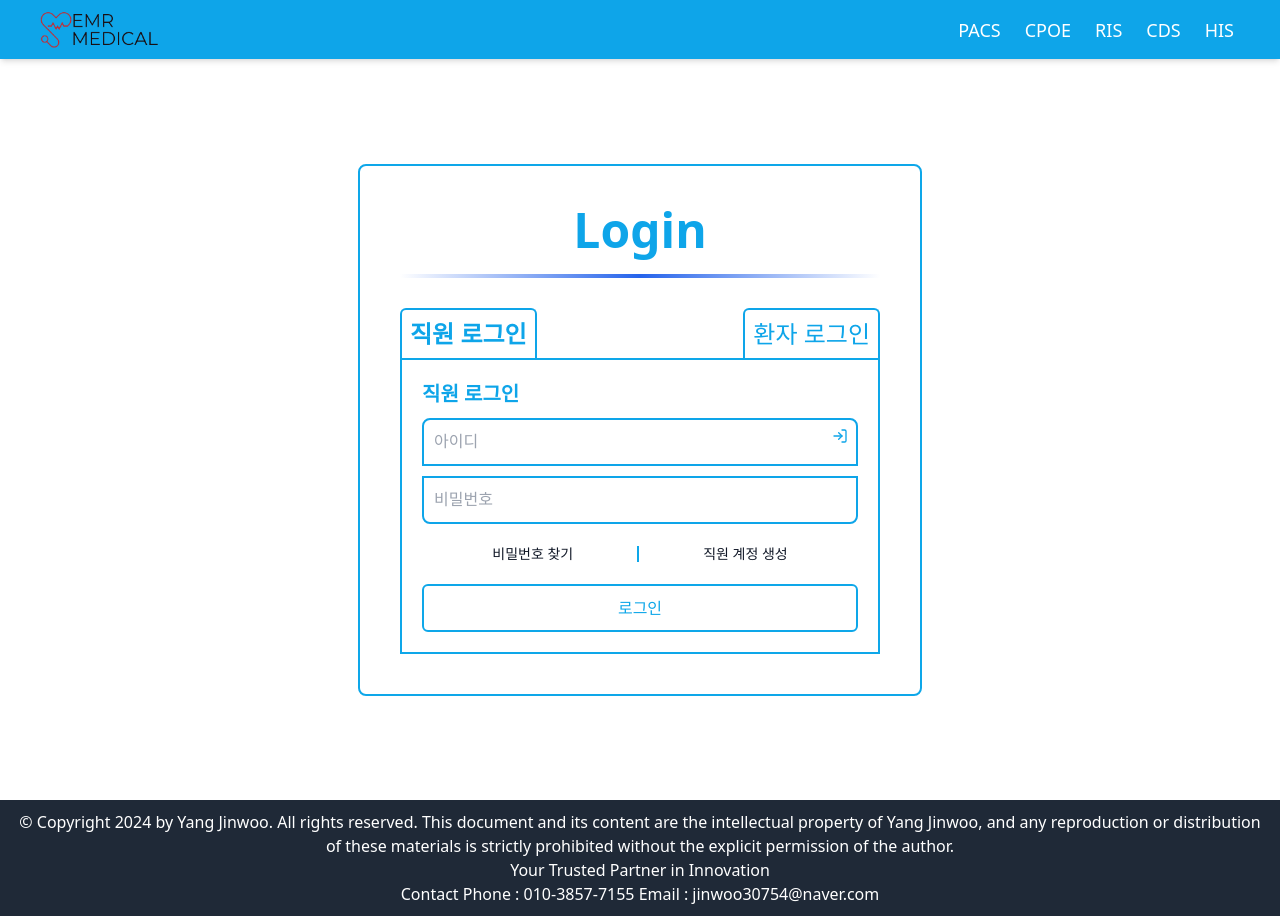
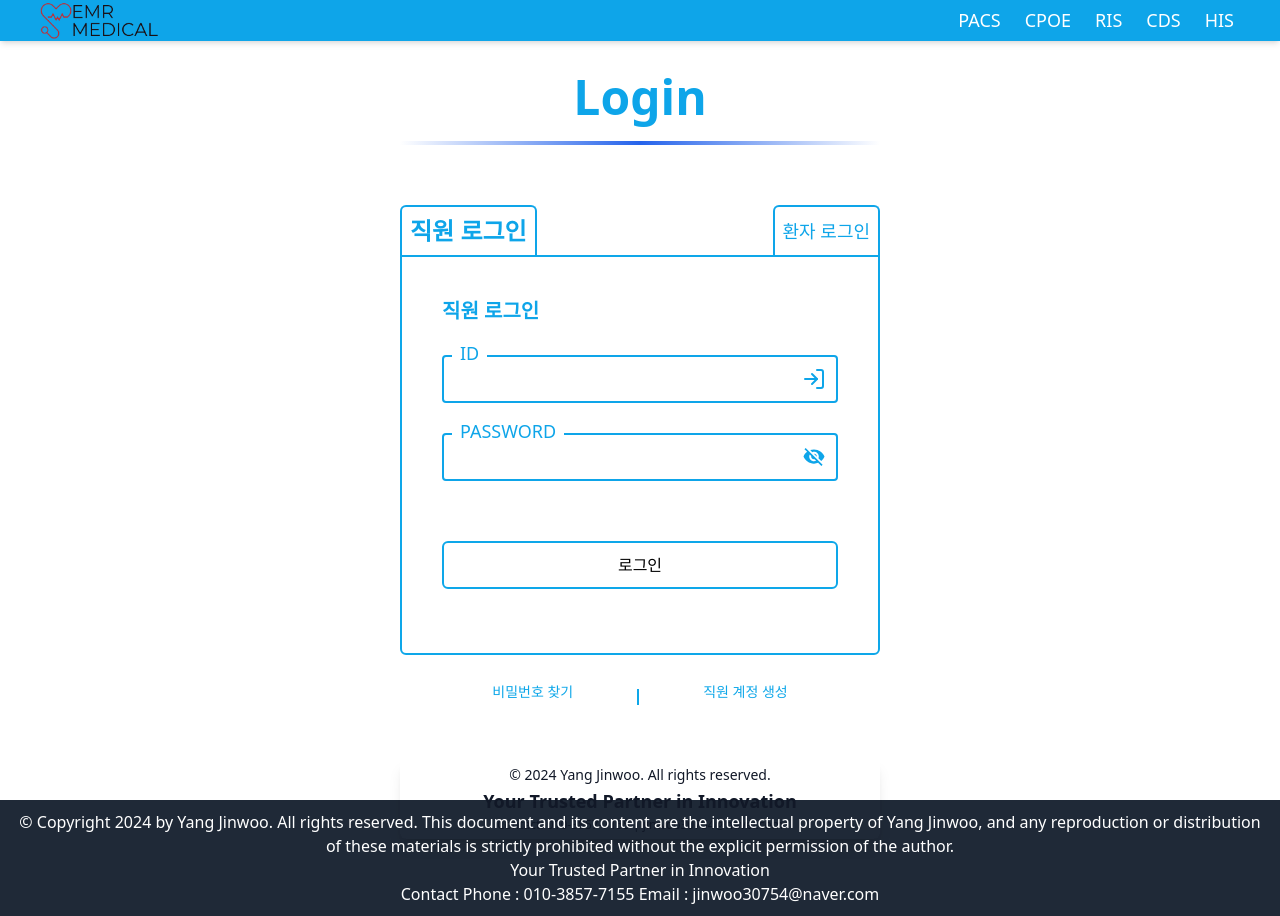
Before and after one commit to promptaction8/projectEMR, a Next.js app: page /login in a window 1280 px wide. Built offline with nearby package versions, Linux system fonts and the light colour scheme; no server answers.

Commit message:
login page darkmode, input style change

```diff
--- /dev/null
+++ b/src/components/footerCustom.tsx
@@ -0,0 +1,19 @@
+import React from 'react'
+
+export function FooterCustom() {
+    return (
+        <footer className="p-6 text-center w-120 mx-auto my-10 rounded-md shadow-lg dark:text-white text-gray-900">
+            <p className="text-sm mb-2">
+                &copy; 2024 Yang Jinwoo. All rights reserved.
+            </p>
+            <p className="text-lg font-semibold mb-2">
+                Your Trusted Partner in Innovation
+            </p>
+            <p className="text-xs">
+                Contact:
+                <span className="font-medium"> 010-3857-7155</span> |
+                <span className="font-medium"> jinwoo30754@naver.com</span>
+            </p>
+        </footer>
+    )
+}
--- a/src/components/login/index.tsx
+++ b/src/components/login/index.tsx
@@ -1,43 +1,112 @@
-import React, { useState } from 'react';
-import { LoginState } from './loginState';
+import React, { useState } from 'react'
+import { LoginState } from './loginState'
+import { Modal } from 'react-responsive-modal'
+import 'react-responsive-modal/styles.css'
+import EmployeeAccount from '../loginpagecomponents/modal/employeeAccount'
+import FindEmployeePassword from '../loginpagecomponents/modal/employeePassword'
+import Footer from '../footer'
+import { FooterCustom } from '../footerCustom'
 
 const LoginF: React.FC = () => {
-    const [isEmployeeLogin, setIsEmployeeLogin] = useState(true);
+    const [isEmployeeLogin, setIsEmployeeLogin] = useState(true)
 
     const handleTabClick = (isEmployee: boolean) => {
-        setIsEmployeeLogin(isEmployee);
-    };
+        setIsEmployeeLogin(isEmployee)
+    }
+    const [open, setOpen] = useState(false)
+    const onOpenModal = () => setOpen(true)
+    const onCloseModal = () => setOpen(false)
+
+    const [open2, setOpen2] = useState(false)
+    const onOpenModal2 = () => setOpen2(true)
+    const onCloseModal2 = () => setOpen2(false)
+
+    const [isModalOpen3, setModalOpen3] = useState(false)
+    const handleOpenModal3 = () => {
+        setModalOpen3(true)
+    }
+    const handleCloseModal3 = () => {
+        setModalOpen3(false)
+    }
 
     return (
-        <div className='w-full h-full flex flex-col justify-center items-center dark:text-white '>
-<div className='border-2 border-[#0ea7e9] border-solid p-40 rounded-lg'>
-<div className='w-120 flex flex-col justify-center items-center '>
-                <span className='text-5xl font-bold text-[#0EA5E9] mb-20'>Login</span>
+        <div className="w-full h-full flex flex-col justify-center items-center dark:text-white ">
+            <div className="p-40 rounded-lg ">
+                <div className="w-120 flex flex-col justify-center items-center">
+                    <span className="text-5xl font-bold text-[#0EA5E9] mb-20">
+                        Login
+                    </span>
                     {/* 그라데이션 밑줄 추가 */}
-                <div className='left-0 right-0 bottom-0 mb-20'>
-                    <div className='h-1 w-120  bg-gradient-to-r from-transparent via-blue-600 to-transparent'></div>
+                    <div className="left-0 right-0 bottom-0 mb-40">
+                        <div className="h-1 w-120  bg-gradient-to-r from-transparent via-blue-600 to-transparent"></div>
                     </div>
-
-                <div className='flex flex-row justify-between w-full'>
+                    <div className="p-20 ">
+                        <div className="flex flex-row justify-between w-full">
                             <button
-                className=' text-2xl font-bold text-[#0EA5E9] relative  mt-10 border-t-2 border-l-2 border-r-2 border-[#0EA5E9] p-8 rounded-t-md'
-                onClick={() => handleTabClick(true)} style={{ fontWeight: isEmployeeLogin ? 'bold'  : 'normal' }}>
+                                className={`relative  border-t-2 border-l-2 border-r-2 border-[#0EA5E9] p-8 rounded-t-md
+                            ${
+                                isEmployeeLogin
+                                    ? 'text-2xl font-extrabold'
+                                    : 'text-lg font-normal'
+                            }
+                            text-[#0EA5E9]`}
+                                onClick={() => handleTabClick(true)}
+                            >
                                 직원 로그인
                             </button>
                             <button
-                className='mt-10 text-2xl font-bold text-[#0EA5E9] relative  border-t-2 border-l-2 border-r-2 border-[#0EA5E9] p-8 rounded-t-md'
-                onClick={() => handleTabClick(false)} style={{ fontWeight: !isEmployeeLogin ? 'bold' : 'normal' }}>
+                                className={`relative  border-t-2 border-l-2 border-r-2 border-[#0EA5E9] p-8 rounded-t-md
+                            ${
+                                !isEmployeeLogin
+                                    ? 'text-2xl font-extrabold'
+                                    : 'text-lg font-normal'
+                            }
+                            text-[#0EA5E9]`}
+                                onClick={() => handleTabClick(false)}
+                            >
                                 환자 로그인
                             </button>
                         </div>
-
+                        <LoginState isEmployeeLogin={isEmployeeLogin} />
                     </div>
-            <LoginState isEmployeeLogin={isEmployeeLogin}/>
+                    <div>
+                        <div className="flex flex-row justify-center items-center gap-16 m-4 ">
+                            <p
+                                className="text-sm cursor-pointer text-[#0ea7e9] hover:text-[#0A74B9] transition duration-300"
+                                onClick={handleOpenModal3}
+                            >
+                                비밀번호 찾기
+                            </p>
+                            <Modal
+                                open={isModalOpen3}
+                                onClose={handleCloseModal3}
+                                center
+                            >
+                                <FindEmployeePassword />
+                            </Modal>
+                            {/* 세로 구분선 */}
+                            <div className="border-r-2 border-solid border-[#0ea7e9] h-4 mt-10"></div>
+                            <p
+                                className="text-sm cursor-pointer text-[#0ea7e9] hover:text-[#0A74B9] transition duration-300"
+                                onClick={onOpenModal2}
+                            >
+                                직원 계정 생성
+                            </p>
+                            <Modal
+                                open={open2}
+                                onClose={onCloseModal2}
+                                center
+                                closeOnOverlayClick={false}
+                            >
+                                <EmployeeAccount />
+                            </Modal>
                         </div>
                     </div>
-
-    );
+                </div>
+            </div>
+            <FooterCustom />
+        </div>
+    )
 }
 
-
-export default LoginF;
+export default LoginF
--- a/src/components/login/loginState.tsx
+++ b/src/components/login/loginState.tsx
@@ -11,34 +11,17 @@ import { Modal } from 'react-responsive-modal'
 import 'react-responsive-modal/styles.css'
 import EmployeeAccount from '../loginpagecomponents/modal/employeeAccount'
 import { useQuery } from '@tanstack/react-query'
-import FindEmployeePassword from '../loginpagecomponents/modal/employeePassword';
+import FindEmployeePassword from '../loginpagecomponents/modal/employeePassword'
 import { FiLogIn } from 'react-icons/fi'
-
-
+import { IoMdEye } from 'react-icons/io'
+import { IoMdEyeOff } from 'react-icons/io'
 
 interface IEmployeeLoginData {
     id: string
     password: string
 }
 
-
-export function LoginState({isEmployeeLogin}: {isEmployeeLogin: boolean}) {
-
-    const [open, setOpen] = useState(false)
-    const onOpenModal = () => setOpen(true)
-    const onCloseModal = () => setOpen(false)
-
-    const [open2, setOpen2] = useState(false)
-    const onOpenModal2 = () => setOpen2(true)
-    const onCloseModal2 = () => setOpen2(false)
-
-    const [isModalOpen3, setModalOpen3] = useState(false)
-    const handleOpenModal3 = () => {
-        setModalOpen3(true)
-    }
-    const handleCloseModal3 = () => {
-        setModalOpen3(false)
-    }
+export function LoginState({ isEmployeeLogin }: { isEmployeeLogin: boolean }) {
     const {
         handleSubmit,
         register,
@@ -61,6 +44,7 @@ export function LoginState({isEmployeeLogin}: {isEmployeeLogin: boolean}) {
     const employeeLogin = useMutation({
         mutationFn: async (data: IEmployeeLoginData) => {
             const tokenData = await axios.post('/api/employee-login', data)
+            console.log('🚀 ~ mutationFn: ~ data:', data)
 
             return setToken(tokenData.data.token)
         },
@@ -71,58 +55,70 @@ export function LoginState({isEmployeeLogin}: {isEmployeeLogin: boolean}) {
         },
         onError: (error: any) => {
             toast.error(error.response.data.message)
+            console.log(
+                '🚀 ~ LoginState ~ error.response.data.message:',
+                error.response.data.message
+            )
         },
     })
-
     const login: SubmitHandler<IEmployeeLoginData> = async (data) => {
         await employeeLogin.mutate(data)
     }
-    return(
-        <div className='w-120 p-20 border-2 border-[#0ea7e9] border-solid'>
-                    <h2 className='font-bold text-xl text-[#0ea5e9]'>{isEmployeeLogin === true ? "직원": "환자"} 로그인</h2>
+    // 클릭 시 비밀번호 보기 아이콘
+    const [showPassword, setShowPassword] = useState(false)
+    const togglePassword = () => setShowPassword(!showPassword)
+
+    return (
+        <div className="w-120 h-100 p-40 border-2 border-[#0ea7e9] border-solid rounded-b-md">
+            <h2 className="font-bold text-xl text-[#0ea5e9] mb-30">
+                {isEmployeeLogin === true ? '직원' : '환자'} 로그인
+            </h2>
+
+            {isEmployeeLogin === true && (
+                <>
                     <form onSubmit={handleSubmit(login)}>
-                        <div className='my-10 relative w-full'>
-                            <label>
+                        <div className="relative flex items-center my-10">
+                            <label className="w-full">
                                 <input
                                     {...register('id', { required: true })}
                                     maxLength={20}
-                            placeholder='아이디'
-                            className='border-2 border-solid border-[#0EA5E9] rounded-t-lg p-10 w-full text-black font-mono'
-                            type="text" name="patientId" />
+                                    className=" bg-transparent  flex border-2 border-solid border-[#0EA5E9] rounded p-10 pr-10 w-full dark:text-white text-black font-mono"
+                                    type="text"
+                                    name="id"
+                                />
+                                <span className="absolute left-0 top-2 ml-10 px-8 text-lg uppercase -translate-y-6 dark:bg-gray-900 bg-white text-[#0ea5e9]">
+                                    id
+                                </span>
                             </label>
-                            <FiLogIn className='absolute right-0 top-0 mt-10 mr-10 text-[#0EA5E9]'/>
-                            {errors.id && <span>아이디를 입력해주세요</span>}
-                        </div>
-                        <div className='my-10'>
-                            <label>
-                            <input
-                            {...register('password', { required: true })}
-                            placeholder='비밀번호'
-                            className='border-2 border-solid border-[#0EA5E9] rounded-b-lg p-10 w-full text-black font-mono'
-                            type="password" name="patientPassword" />
-                            </label>
-                            {errors.password && <span>비밀번호를 입력해주세요</span>}
+                            <FiLogIn className="absolute right-3 top-1/2 transform -translate-y-1/2 text-[#0EA5E9] text-2xl" />
                         </div>
 
-                        <div className='flex flex-row justify-center items-center gap-16 mt-8'>
-                                    <p className="text-sm mt-10 cursor-pointer" onClick={handleOpenModal3}>비밀번호 찾기</p>
-                                    <Modal open={isModalOpen3} onClose={handleCloseModal3} center>
-                                        <FindEmployeePassword />
-                                    </Modal>
-                                    {/* 세로 구분선 */}
-                                    <div className="border-r-2 border-solid border-[#0ea7e9] h-4 mt-10"></div>
-                                    <p className="text-sm mt-10 cursor-pointer" onClick={onOpenModal2}>
-                                        직원 계정 생성
-                                    </p >
-                                    <Modal open={open2} onClose={onCloseModal2} center closeOnOverlayClick={false}>
-                                        <EmployeeAccount />
-
-                                    </Modal>
+                        <div className="relative flex items-center mt-30">
+                            <label className="w-full">
+                                <input
+                                    {...register('password', {
+                                        required: true,
+                                    })}
+                                    className=" bg-transparent  flex border-2 border-solid border-[#0EA5E9] rounded p-10 pr-10 w-full dark:text-white text-black font-mono"
+                                    type={showPassword ? 'text' : 'password'}
+                                    name="password"
+                                />
+                                <span className="absolute left-0 top-2 ml-10 px-8 text-lg uppercase -translate-y-6  dark:bg-gray-900 bg-white text-[#0ea5e9]">
+                                    password
+                                </span>
+                            </label>
+                            <div
+                                className="absolute right-3 top-1/2 transform -translate-y-1/2 text-[#0EA5E9] text-2xl"
+                                onClick={togglePassword}
+                            >
+                                {showPassword ? <IoMdEye /> : <IoMdEyeOff />}
+                            </div>
                         </div>
 
                         <button
+                            type="submit"
                             disabled={employeeLogin.isPending}
-                                    className="bg-white text-[#0ea7e9] border-[#0ea7e9] border-2 border-solid rounded-md h-12 p-3 mt-20 hover:bg-[#0A74B9] hover:text-white transition duration-300 w-full"
+                            className="bg-transparent dark:text-white text-black border-[#0ea7e9] border-2 border-solid rounded-md h-12 p-3 mt-60 hover:bg-[#0A74B9] hover:text-white transition duration-300 w-full"
                         >
                             {employeeLogin.isPending ? (
                                 <div className="flex items-center justify-center">
@@ -132,11 +128,16 @@ export function LoginState({isEmployeeLogin}: {isEmployeeLogin: boolean}) {
                                 '로그인'
                             )}
                         </button>
-
-
-
+                        <div className="flex flex-col mt-20">
+                            {errors.id || errors.password ? (
+                                <p className="text-red-500 text-sm">
+                                    아이디와 비밀번호를 확인해주세요
+                                </p>
+                            ) : null}
+                        </div>
                     </form>
+                </>
+            )}
         </div>
     )
-
 }
```
Lines whose indentation alone changed are shown as unchanged.
